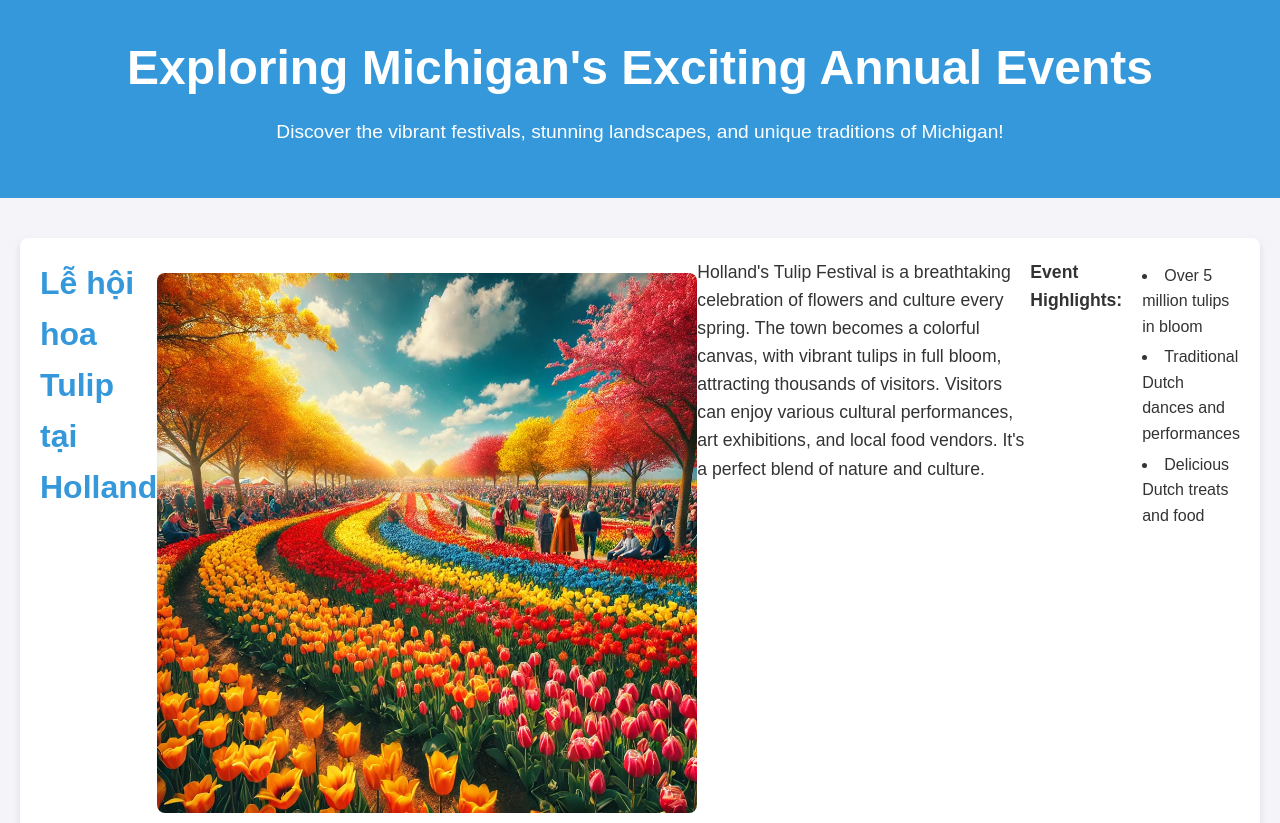
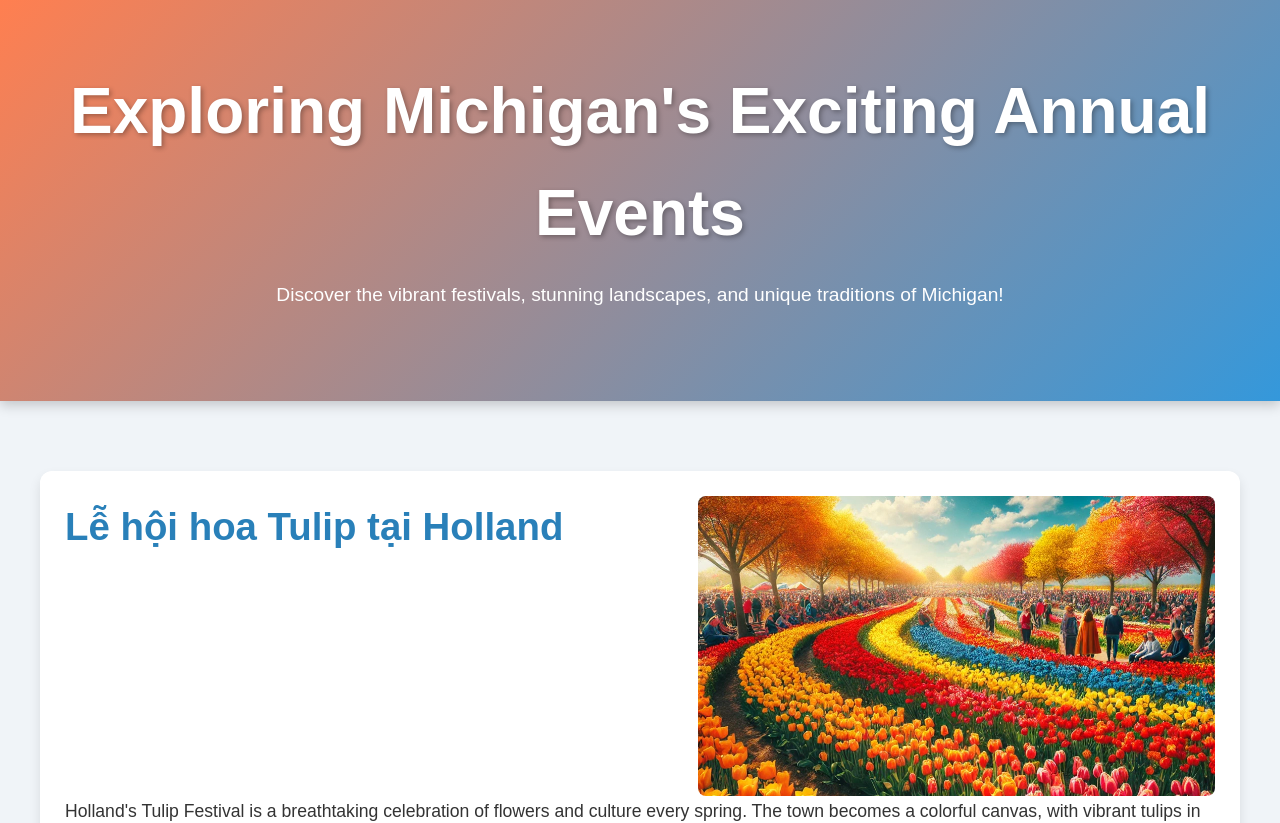
Before and after one commit to Manh2964/html-project-coursera, a plain HTML site: page index.html in a window 1280 px wide. Shown: the top 823 px of the page. Drawn offline with Linux system fonts and the light colour scheme.

Commit message:
Update style.css

```diff
--- a/style.css
+++ b/style.css
@@ -1,104 +1,133 @@
+/* Reset default margin and padding */
 * {
     margin: 0;
     padding: 0;
     box-sizing: border-box;
-    font-family: 'Arial', sans-serif;
 }
 
 body {
-    background-color: #f4f4f9;
+    font-family: 'Arial', sans-serif;
+    background-color: #f0f4f8;
     color: #333;
     line-height: 1.6;
+    padding: 0;
+    overflow-x: hidden;
 }
 
+/* Header Style */
 header {
-    background: #3498db;
+    background: linear-gradient(135deg, #ff7f50, #3498db);
     color: white;
-    padding: 30px 0;
+    padding: 60px 0;
     text-align: center;
+    box-shadow: 0 4px 12px rgba(0, 0, 0, 0.2);
     animation: fadeIn 2s ease-in-out;
 }
 
 .hero h1 {
-    font-size: 3em;
-    margin-bottom: 10px;
+    font-size: 4em;
+    margin-bottom: 15px;
+    text-shadow: 2px 2px 5px rgba(0, 0, 0, 0.3);
     animation: slideUp 1s ease-in-out;
 }
 
 .hero p {
     font-size: 1.2em;
-    margin-bottom: 20px;
+    margin-bottom: 30px;
     animation: slideUp 1.5s ease-in-out;
 }
 
+/* Main content styling */
 main {
-    padding: 20px;
+    padding: 50px 20px;
 }
 
 .event {
     background-color: #fff;
-    margin: 20px 0;
-    border-radius: 8px;
-    box-shadow: 0 4px 8px rgba(0, 0, 0, 0.1);
-    padding: 20px;
+    margin: 20px auto;
+    border-radius: 12px;
+    box-shadow: 0 6px 12px rgba(0, 0, 0, 0.1);
+    padding: 25px;
+    max-width: 1200px;
+    display: flex;
+    flex-wrap: wrap;
     opacity: 0;
     transform: translateY(20px);
     animation: fadeInUp 1s forwards;
+    transition: transform 0.3s ease, opacity 0.3s ease;
+}
+
+.event:hover {
+    transform: translateY(-5px);
+    box-shadow: 0 10px 20px rgba(0, 0, 0, 0.2);
+}
+
+.event img {
+    width: 100%;
+    height: 300px;
+    object-fit: cover;
+    border-radius: 8px;
+    transition: transform 0.4s ease, box-shadow 0.4s ease;
+}
+
+.event img:hover {
+    transform: scale(1.05);
+    box-shadow: 0 4px 12px rgba(0, 0, 0, 0.3);
+}
+
+.event .event-content {
+    padding: 0 20px;
+    display: flex;
+    flex-direction: column;
+    justify-content: center;
+    flex: 1;
 }
 
 .event h2 {
-    font-size: 2em;
-    color: #3498db;
-    margin-bottom: 10px;
+    font-size: 2.4em;
+    margin-bottom: 15px;
+    color: #2980b9;
     transition: color 0.3s ease;
 }
 
 .event h2:hover {
-    color: #2980b9;
-}
-
-.event img {
-    width: 100%;
-    height: auto;
-    border-radius: 8px;
-    margin: 15px 0;
-    transition: transform 0.3s ease;
-}
-
-.event img:hover {
-    transform: scale(1.05);
+    color: #1abc9c;
 }
 
 .event p {
     font-size: 1.1em;
-    margin-bottom: 15px;
+    margin-bottom: 20px;
+    line-height: 1.8;
 }
 
 .event ul {
+    list-style: none;
     margin-left: 20px;
-    list-style: inside;
 }
 
 .event ul li {
-    margin: 5px 0;
+    margin: 10px 0;
+    font-size: 1.1em;
 }
 
 footer {
     text-align: center;
-    padding: 20px 0;
+    padding: 30px 0;
     background-color: #2c3e50;
     color: white;
-    font-size: 0.9em;
+    font-size: 1em;
     margin-top: 40px;
+    position: relative;
 }
 
 footer p {
-    margin-top: 10px;
+    margin-top: 15px;
 }
 
+/* Responsive Layout */
 @media (min-width: 768px) {
     .event {
-        display: flex;
+        flex-direction: row;
         justify-content: space-between;
     }
 
@@ -118,6 +147,11 @@ footer p {
 
     .event img {
         width: 100%;
+        height: auto;
+    }
+
+    .event .event-content {
+        padding: 0;
     }
 }
 
```
